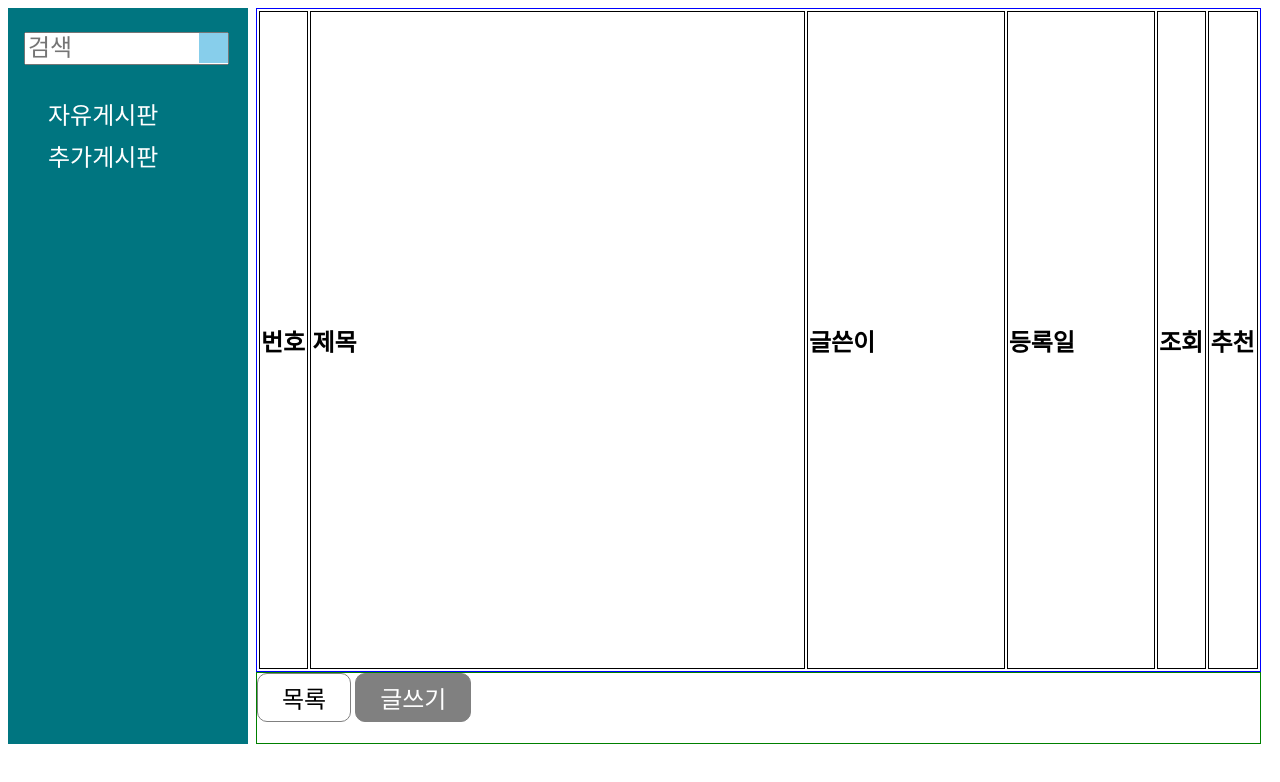
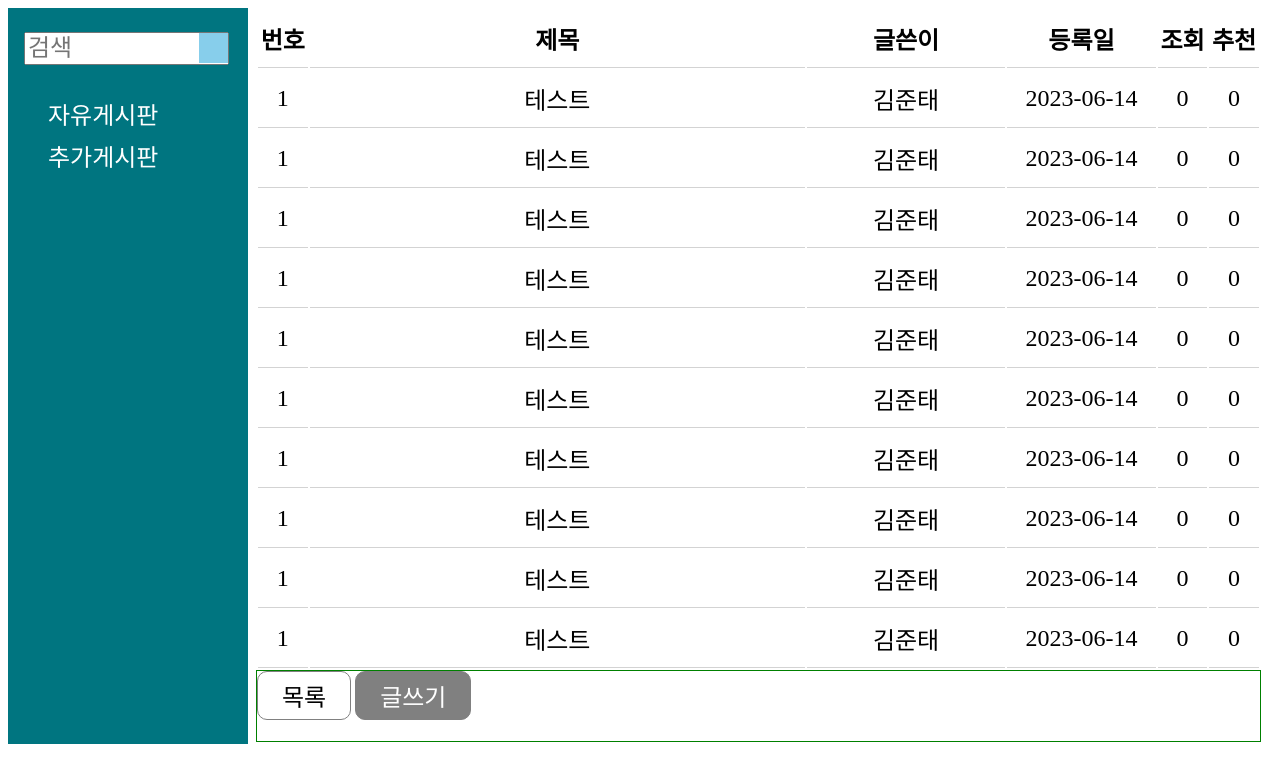
Before and after one commit to Naiery0/sunmoontalk, a website: page 0526/static/html/community.html in a window 1280 px wide. Drawn offline with Linux system fonts and the light colour scheme; a web font is replaced by a local one.

Commit message:
커뮤니티 관련 업데이트

```diff
--- a/0526/static/css/community.css
+++ b/0526/static/css/community.css
@@ -39,7 +39,6 @@ input{
 }
 .ContentWrap{
     position:relative;
-    border:1px solid blue;
     height:90%;
 }
 .toolWrap{
@@ -93,32 +92,30 @@ input{
 }
 .ContentRow{
     position: relative;
+    height:5%;
+    border:1px solid black;
 }
 .Content{
     font-size:1.5em;
-    font-weight: bold;
+    text-align: center;
+
+    border-bottom: 1px solid lightgray;
 }
 .Index{
-    border:1px solid black;
     width:5%;
 }
 .Title{
-    border:1px solid black;
     width:50%;
 }
 .Writer{
-    border:1px solid black;
     width:20%;
 }
 .Date{
-    border:1px solid black;
     width:15%;
 }
 .Hits{
-    border:1px solid black;
     width:5%;
 }
 .Recommend{
-    border:1px solid black;
     width:5%;
 }
--- a/0526/static/css/style.css
+++ b/0526/static/css/style.css
@@ -48,7 +48,7 @@ header{
 section{
     position:relative;
     height:92%;
-    min-height:30em;
+    min-height:52.5em;
     width: 80%;
     min-width: 60em;
     margin-left:10.5%;
--- a/0526/static/html/community.html
+++ b/0526/static/html/community.html
@@ -21,12 +21,92 @@
             <div class="ContentWrap">
                 <table class="ContentFrame">
                     <tr class="ContentRow">
-                        <td class="Content Index">번호</td>
-                        <td class="Content Title">제목</td>
-                        <td class="Content Writer">글쓴이</td>
-                        <td class="Content Date">등록일</td>
-                        <td class="Content Hits">조회</td>
-                        <td class="Content Recommend">추천</td>
+                        <td class="Content Index"><b>번호</b></td>
+                        <td class="Content Title"><b>제목</b></td>
+                        <td class="Content Writer"><b>글쓴이</b></td>
+                        <td class="Content Date"><b>등록일</b></td>
+                        <td class="Content Hits"><b>조회</b></td>
+                        <td class="Content Recommend"><b>추천</b></td>
+                    </tr>
+                    <tr class="ContentRow">
+                        <td class="Content Index">1</td>
+                        <td class="Content Title">테스트</td>
+                        <td class="Content Writer">김준태</td>
+                        <td class="Content Date">2023-06-14</td>
+                        <td class="Content Hits">0</td>
+                        <td class="Content Recommend">0</td>
+                    </tr>
+                    <tr class="ContentRow">
+                        <td class="Content Index">1</td>
+                        <td class="Content Title">테스트</td>
+                        <td class="Content Writer">김준태</td>
+                        <td class="Content Date">2023-06-14</td>
+                        <td class="Content Hits">0</td>
+                        <td class="Content Recommend">0</td>
+                    </tr>
+                    <tr class="ContentRow">
+                        <td class="Content Index">1</td>
+                        <td class="Content Title">테스트</td>
+                        <td class="Content Writer">김준태</td>
+                        <td class="Content Date">2023-06-14</td>
+                        <td class="Content Hits">0</td>
+                        <td class="Content Recommend">0</td>
+                    </tr>
+                    <tr class="ContentRow">
+                        <td class="Content Index">1</td>
+                        <td class="Content Title">테스트</td>
+                        <td class="Content Writer">김준태</td>
+                        <td class="Content Date">2023-06-14</td>
+                        <td class="Content Hits">0</td>
+                        <td class="Content Recommend">0</td>
+                    </tr>
+                    <tr class="ContentRow">
+                        <td class="Content Index">1</td>
+                        <td class="Content Title">테스트</td>
+                        <td class="Content Writer">김준태</td>
+                        <td class="Content Date">2023-06-14</td>
+                        <td class="Content Hits">0</td>
+                        <td class="Content Recommend">0</td>
+                    </tr>
+                    <tr class="ContentRow">
+                        <td class="Content Index">1</td>
+                        <td class="Content Title">테스트</td>
+                        <td class="Content Writer">김준태</td>
+                        <td class="Content Date">2023-06-14</td>
+                        <td class="Content Hits">0</td>
+                        <td class="Content Recommend">0</td>
+                    </tr>
+                    <tr class="ContentRow">
+                        <td class="Content Index">1</td>
+                        <td class="Content Title">테스트</td>
+                        <td class="Content Writer">김준태</td>
+                        <td class="Content Date">2023-06-14</td>
+                        <td class="Content Hits">0</td>
+                        <td class="Content Recommend">0</td>
+                    </tr>
+                    <tr class="ContentRow">
+                        <td class="Content Index">1</td>
+                        <td class="Content Title">테스트</td>
+                        <td class="Content Writer">김준태</td>
+                        <td class="Content Date">2023-06-14</td>
+                        <td class="Content Hits">0</td>
+                        <td class="Content Recommend">0</td>
+                    </tr>
+                    <tr class="ContentRow">
+                        <td class="Content Index">1</td>
+                        <td class="Content Title">테스트</td>
+                        <td class="Content Writer">김준태</td>
+                        <td class="Content Date">2023-06-14</td>
+                        <td class="Content Hits">0</td>
+                        <td class="Content Recommend">0</td>
+                    </tr>
+                    <tr class="ContentRow">
+                        <td class="Content Index">1</td>
+                        <td class="Content Title">테스트</td>
+                        <td class="Content Writer">김준태</td>
+                        <td class="Content Date">2023-06-14</td>
+                        <td class="Content Hits">0</td>
+                        <td class="Content Recommend">0</td>
                     </tr>
                 </table>
             </div>
```
Also changed, not shown: 0526/static/html/addCommunity.html (added, +26 -0 lines), 0526/static/js/community.js (added).
